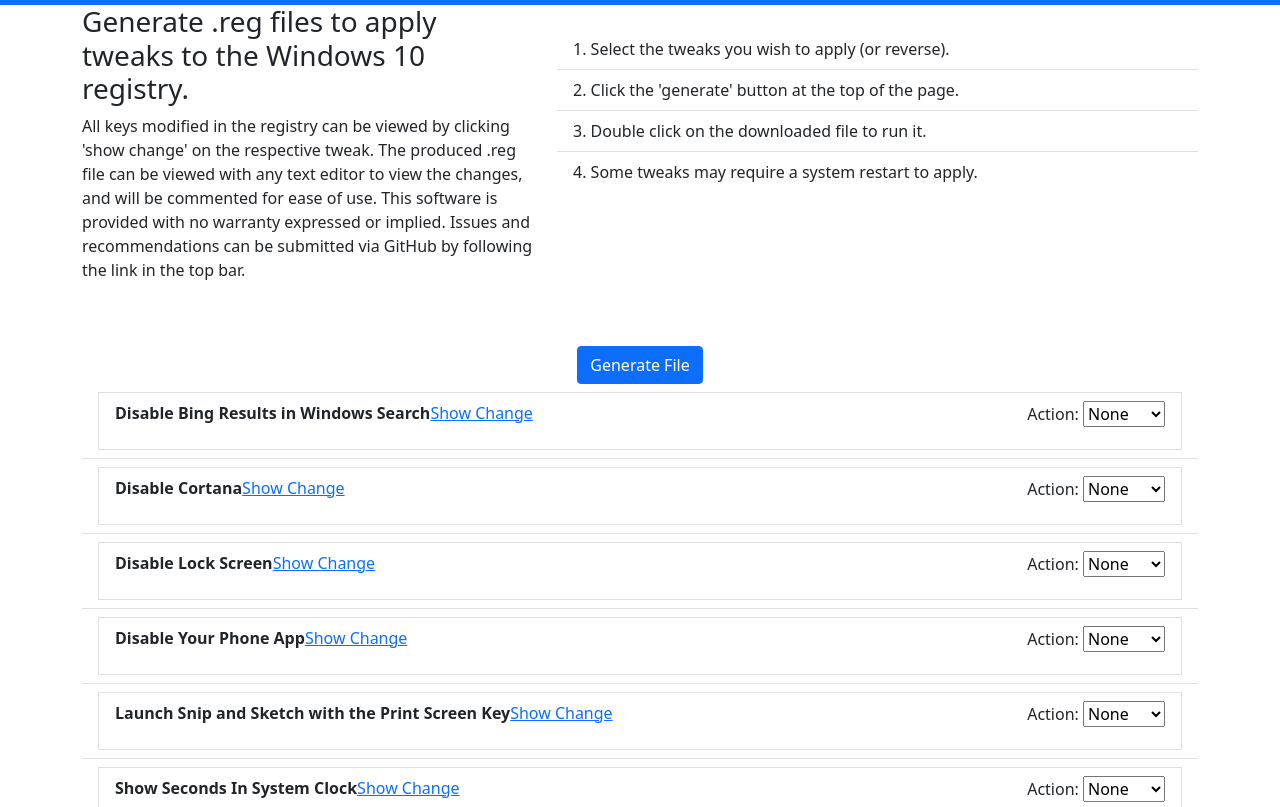
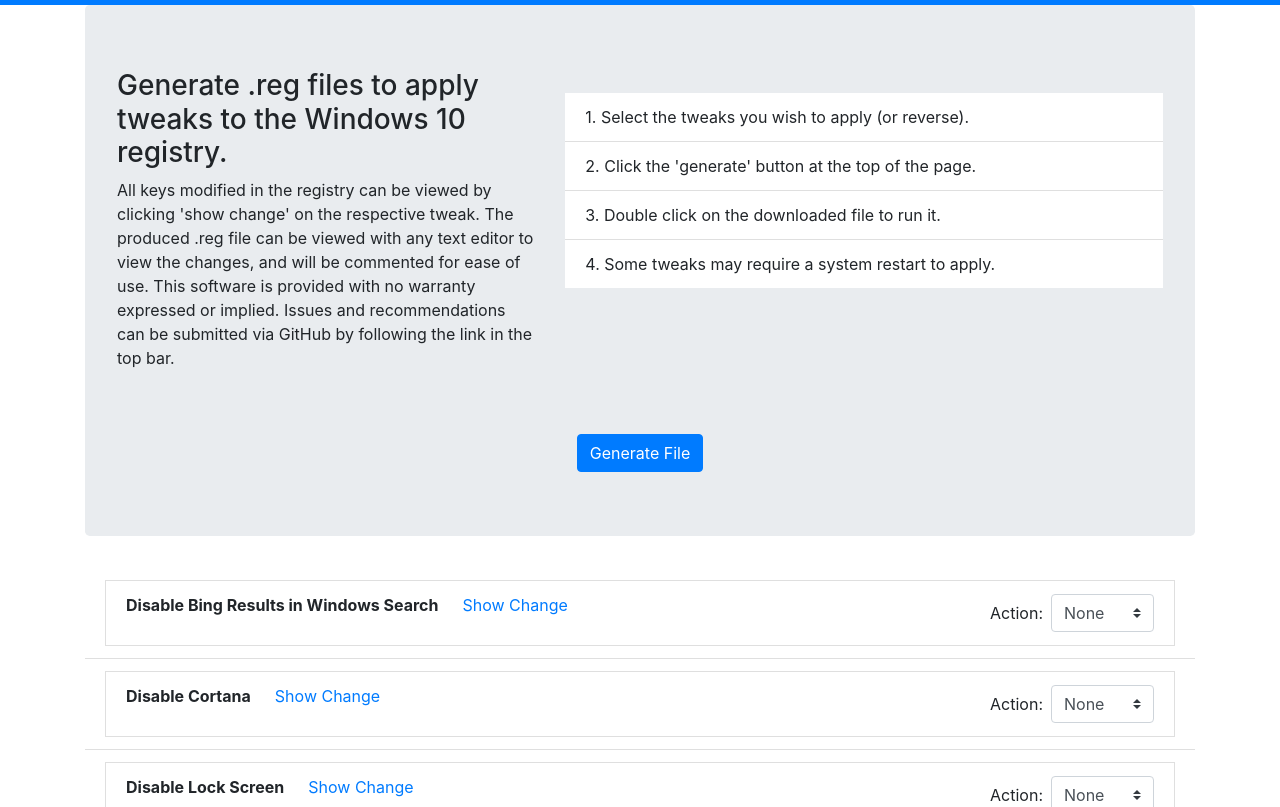
Before and after one commit to arwhitus/RegistryTweakGenerator, a plain HTML site: page index.html in a window 1280 px wide. Shown: the part 67-874 px from the top of the page. Drawn offline with nearby package versions, Linux system fonts and the light colour scheme.

Commit message:
fix bootstrap

```diff
--- a/index.html
+++ b/index.html
@@ -5,8 +5,9 @@
     <title>Registry Tweak Generator</title>
 
     <!-- bootstrap from cdn -->
-    <link href="https://cdn.jsdelivr.net/npm/bootstrap@5.0.2/dist/css/bootstrap.min.css" rel="stylesheet" integrity="sha384-EVSTQN3/azprG1Anm3QDgpJLIm9Nao0Yz1ztcQTwFspd3yD65VohhpuuCOmLASjC" crossorigin="anonymous">
-    <script src="https://cdn.jsdelivr.net/npm/bootstrap@5.0.2/dist/js/bootstrap.bundle.min.js" integrity="sha384-MrcW6ZMFYlzcLA8Nl+NtUVF0sA7MsXsP1UyJoMp4YLEuNSfAP+JcXn/tWtIaxVXM" crossorigin="anonymous"></script>
+    <link rel="stylesheet" href="https://cdn.jsdelivr.net/npm/bootstrap@4.6.0/dist/css/bootstrap.min.css" integrity="sha384-B0vP5xmATw1+K9KRQjQERJvTumQW0nPEzvF6L/Z6nronJ3oUOFUFpCjEUQouq2+l" crossorigin="anonymous">
+    <script src="https://code.jquery.com/jquery-3.5.1.slim.min.js" integrity="sha384-DfXdz2htPH0lsSSs5nCTpuj/zy4C+OGpamoFVy38MVBnE+IbbVYUew+OrCXaRkfj" crossorigin="anonymous"></script>
+    <script src="https://cdn.jsdelivr.net/npm/bootstrap@4.6.0/dist/js/bootstrap.bundle.min.js" integrity="sha384-Piv4xVNRyMGpqkS2by6br4gNJ7DXjqk09RmUpJ8jgGtD7zP9yug3goQfGII0yAns" crossorigin="anonymous"></script>
 
     <script src="script.js"></script>
     <script src="data.js"></script>
```
